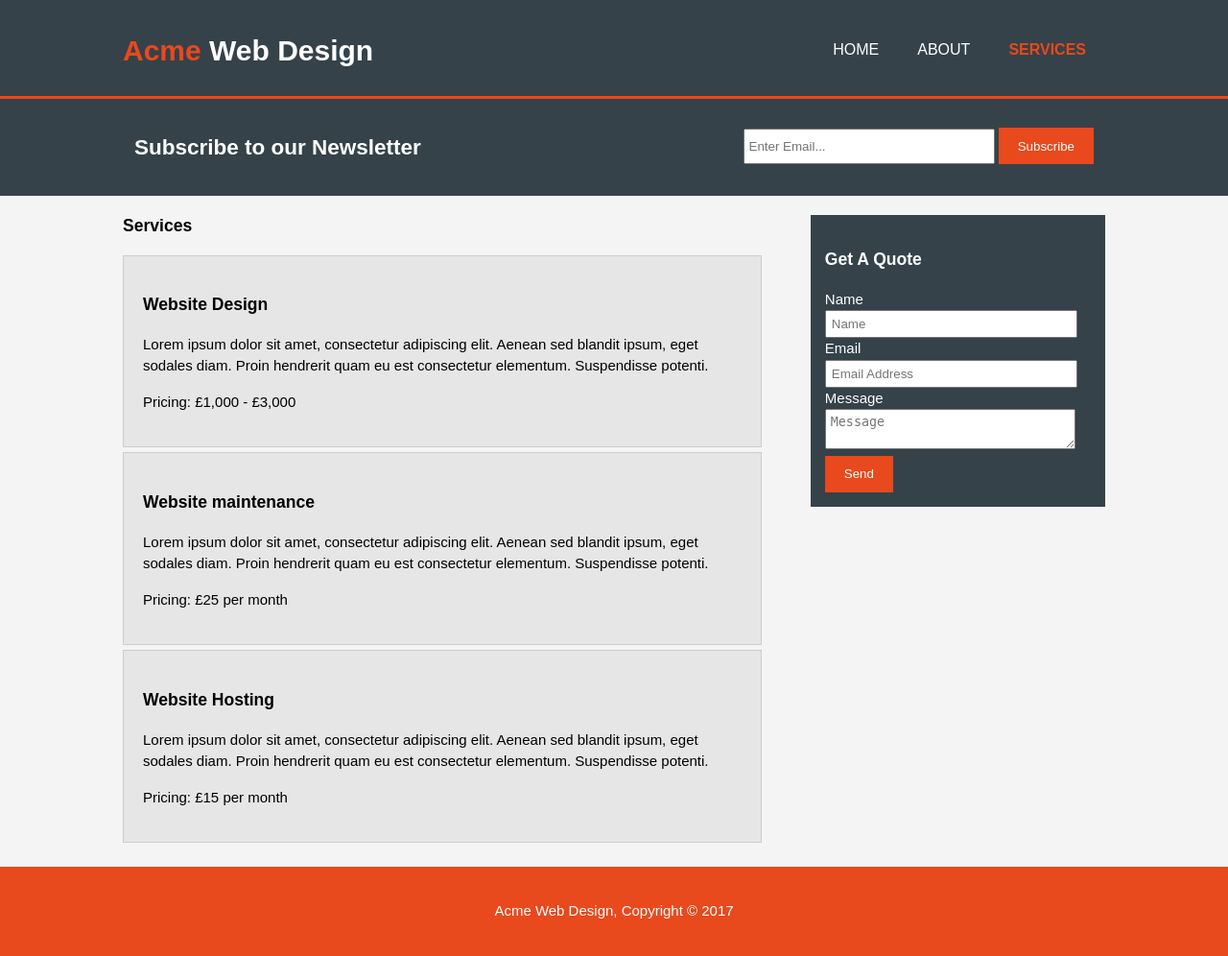
After one commit to RaheelRabbani/acme-example-website, a PHP site: page /services.html in a window 1280 px wide. The commit adds this page. Shown: the whole page at 96% size. Run offline with PHP 8.4, Linux system fonts and the light colour scheme.

Commit message:
finished

```diff
--- a/css/style.css
+++ b/css/style.css
@@ -15,6 +15,23 @@ body{
 ul{
     margin: 0;
     padding: 0;
+}
+
+.button{
+  height: 38px;
+  background: #e8491d;
+  border: none;
+  padding-left: 20px;
+  padding-right: 20px;
+  color: #ffffff;
+}
+
+.dark{
+  padding: 15px;
+  background: #35424a;
+  color: #ffffff;
+  margin-top: 10px;
+  margin-bottom: 10px;
 }
 
 /* Header */
@@ -65,7 +82,126 @@ header a:hover{
 /* Showcase */
 #showcase{
     min-height: 400px;
-    background: url("../img/showcase.jpg");
+    background: url("../img/showcase.jpg") 0 -400px;
     background-repeat: no-repeat;
+    text-align: center;
+    color: #ffffff;
+}
 
+#showcase h1{
+  margin-top: 100px;
+  font-size: 55px;
+  margin-bottom: 10px;
 }
+
+#showcase p{
+  font-size: 20px;
+}
+
+/*Newsletter*/
+#newsletter{
+  padding: 15px;
+  color: #ffffff;
+  background: #35424a;
+}
+
+#newsletter h1{
+  float: left;
+}
+
+#newsletter form{
+  float: right;
+  margin-top: 15px;
+}
+
+#newsletter input[type="email"]{
+  padding: 4px;
+  height: 25px;
+  width: 250px;
+}
+
+/*boxes*/
+
+#boxes{
+  margin-top: 20px;
+}
+
+#boxes .box{
+  float: left;
+  text-align: center;
+  width: 30%;
+  padding: 10px;
+}
+
+#boxes .box img{
+  width: 90px;
+}
+
+/*Sidebar*/
+aside#sidebar{
+  float: right;
+  width: 30%;
+  margin-top: 10px;
+}
+
+aside#sidebar .quote input, aside#sidebar .quote textarea{
+  width: 90%;
+  padding: 5px;
+}
+
+/*main-col*/
+article#main-col{
+  float: left;
+  width: 65%;
+}
+
+/*Sevices*/
+ul#services li{
+  list-style: none;
+  padding: 20px;
+  border: #cccccc solid 1px;
+  margin-bottom: 5px;
+  background: #e6e6e6;
+}
+
+footer{
+  padding: 20px;
+  margin-top: 20px;
+  color: #ffffff;
+  background-color: #e8491d;
+  text-align: center;
+}
+
+/* Media Queires */
+@media(max-width: 768px){
+  header #branding,
+  header nav,
+  header nav li,
+  #newsletter h1,
+  #newsletter form,
+  #boxes .box,
+  article#main-col,
+  aside#sidebar{
+    float: none;
+    text-align: center;
+    width: 100%;
+  }
+
+  header{
+    padding-bottom: 20px;
+  }
+
+  #showcase h1{
+    margin-top: 40px;
+  }
+
+  #newsletter button, .quote button{
+    display: block;
+    width: 100%;
+  }
+
+  #newsletter form input[type="email"], .quote input, .quote textarea{
+    width: 100%;
+    margin-bottom: 5px;
+  }
+}
--- a/index.php
+++ b/index.html
@@ -17,9 +17,9 @@
                 </div>
                 <nav>
                     <ul>
-                        <li class="current"><a href="index.php">Home</a></li>
-                        <li><a href="about.php">About</a></li>
-                        <li><a href="services.php">Services</a></li>
+                        <li class="current"><a href="index.html">Home</a></li>
+                        <li><a href="about.html">About</a></li>
+                        <li><a href="services.html">Services</a></li>
                     </ul>
                 </nav>
             </div>
--- /dev/null
+++ b/services.html
@@ -0,0 +1,88 @@
+<!DOCTYPE html>
+<html>
+    <head>
+        <meta charset="UTF-8">
+        <meta name="viewport" content="width=device-width">
+        <meta name="description" content="Affordable and professional web design">
+        <meta name="keywords" content="web design, affordable web design, professional web design">
+        <meta name="author" content="Raheel Rabbani">
+        <title>Acme Web Design | Services</title>
+        <link rel="stylesheet" href="./css/style.css">
+    </head>
+    <body>
+        <header>
+            <div class="container">
+                <div id="branding">
+                    <h1><span class="highlight">Acme</span> Web Design</h1>
+                </div>
+                <nav>
+                    <ul>
+                        <li><a href="index.html">Home</a></li>
+                        <li><a href="about.html">About</a></li>
+                        <li class="current"><a href="services.html">Services</a></li>
+                    </ul>
+                </nav>
+            </div>
+        </header>
+
+        <section id="newsletter">
+            <div class="container">
+                <h1>Subscribe to our Newsletter</h1>
+                <form>
+                    <input type="email" placeholder="Enter Email...">
+                    <button type="submit" class="button">Subscribe</button>
+                </form>
+            </div>
+        </section>
+
+        <section id="main">
+            <div class="container">
+              <article id="main-col">
+                <h1 class="page-title">Services</h1>
+                  <ul id="services">
+                    <li>
+                      <h3>Website Design</h3>
+                      <p>Lorem ipsum dolor sit amet, consectetur adipiscing elit. Aenean sed blandit ipsum, eget sodales diam. Proin hendrerit quam eu est consectetur elementum. Suspendisse potenti.</p>
+                      <p>Pricing: £1,000 - £3,000</p>
+                    </li>
+                    <li>
+                      <h3>Website maintenance</h3>
+                      <p>Lorem ipsum dolor sit amet, consectetur adipiscing elit. Aenean sed blandit ipsum, eget sodales diam. Proin hendrerit quam eu est consectetur elementum. Suspendisse potenti.</p>
+                      <p>Pricing: £25 per month</p>
+                    </li>
+                    <li>
+                      <h3>Website Hosting</h3>
+                      <p>Lorem ipsum dolor sit amet, consectetur adipiscing elit. Aenean sed blandit ipsum, eget sodales diam. Proin hendrerit quam eu est consectetur elementum. Suspendisse potenti.</p>
+                      <p>Pricing: £15 per month</p>
+                    </li>
+                  </ul>
+              </article>
+
+              <aside id="sidebar">
+                <div class="dark">
+                  <h3>Get A Quote</h3>
+                    <form class="quote">
+                      <div>
+                        <label>Name</label><br>
+                        <input type="text" placeholder="Name">
+                      </div>
+                      <div>
+                        <label>Email</label><br>
+                        <input type="email" placeholder="Email Address">
+                      </div>
+                      <div>
+                        <label>Message</label><br>
+                        <textarea placeholder="Message"></textarea>
+                      </div>
+                      <button class="button" type="submit">Send</button>
+                    </form>
+                </div>
+              </aside>
+            </div>
+        </section>
+
+        <footer>
+            <p>Acme Web Design, Copyright &copy; 2017</p>
+        </footer>
+    </body>
+</html>
```
Also changed, not shown: about.html (added, +63 -0 lines).
